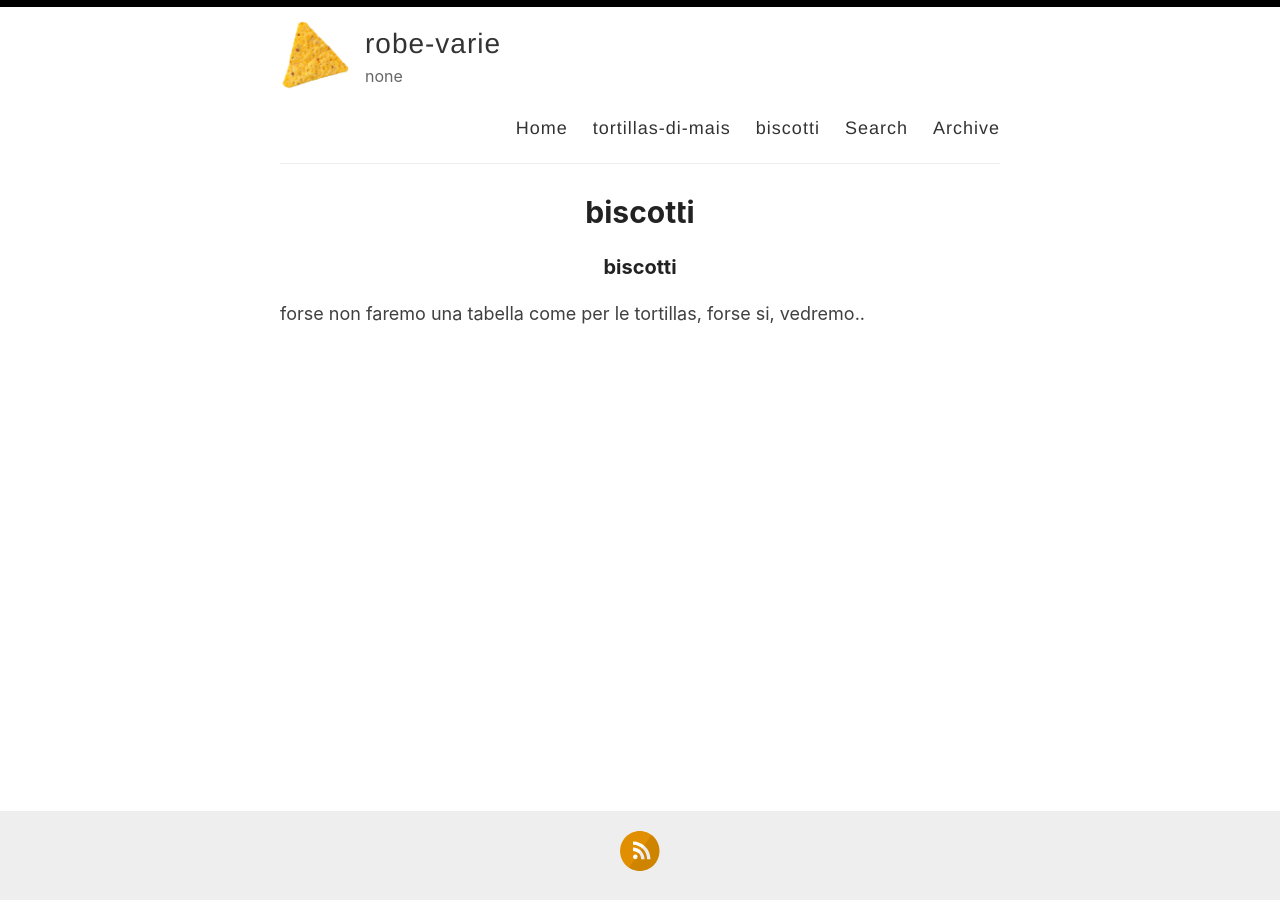
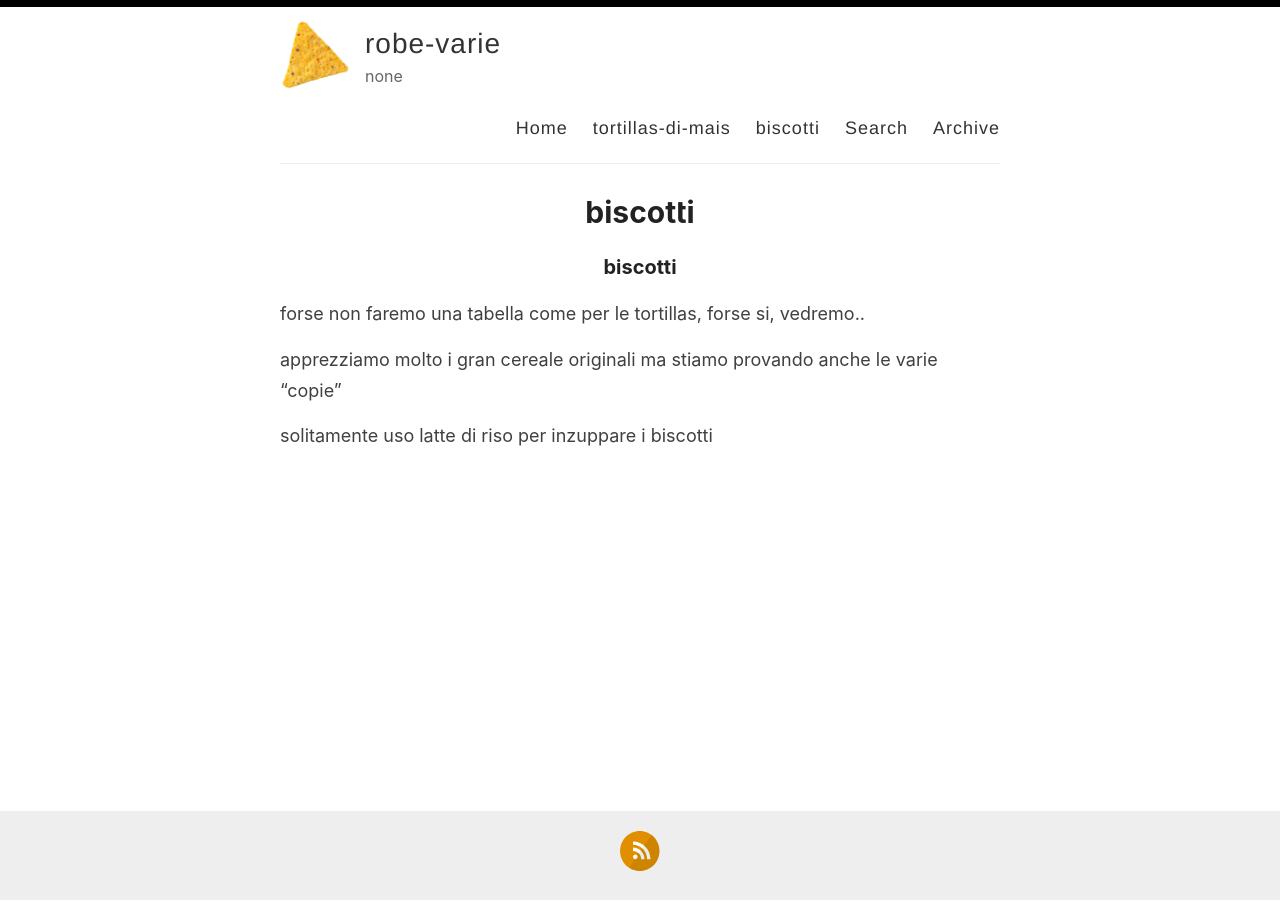
Before and after one commit to robe-varie/robe-varie.github.io, a Jekyll site: the page built from _pages/biscotti.md, in a window 1280 px wide. Built offline with Jekyll 4.4.1, drawn with Linux system fonts in a browser that asks for light colours.

Commit message:
Update biscotti.md

```diff
--- a/_pages/biscotti.md
+++ b/_pages/biscotti.md
@@ -7,3 +7,7 @@ permalink: /biscotti/
 ### biscotti
 
 forse non faremo una tabella come per le tortillas, forse si, vedremo..
+
+apprezziamo molto i gran cereale originali ma stiamo provando anche le varie "copie"
+
+solitamente uso latte di riso per inzuppare i biscotti
```
